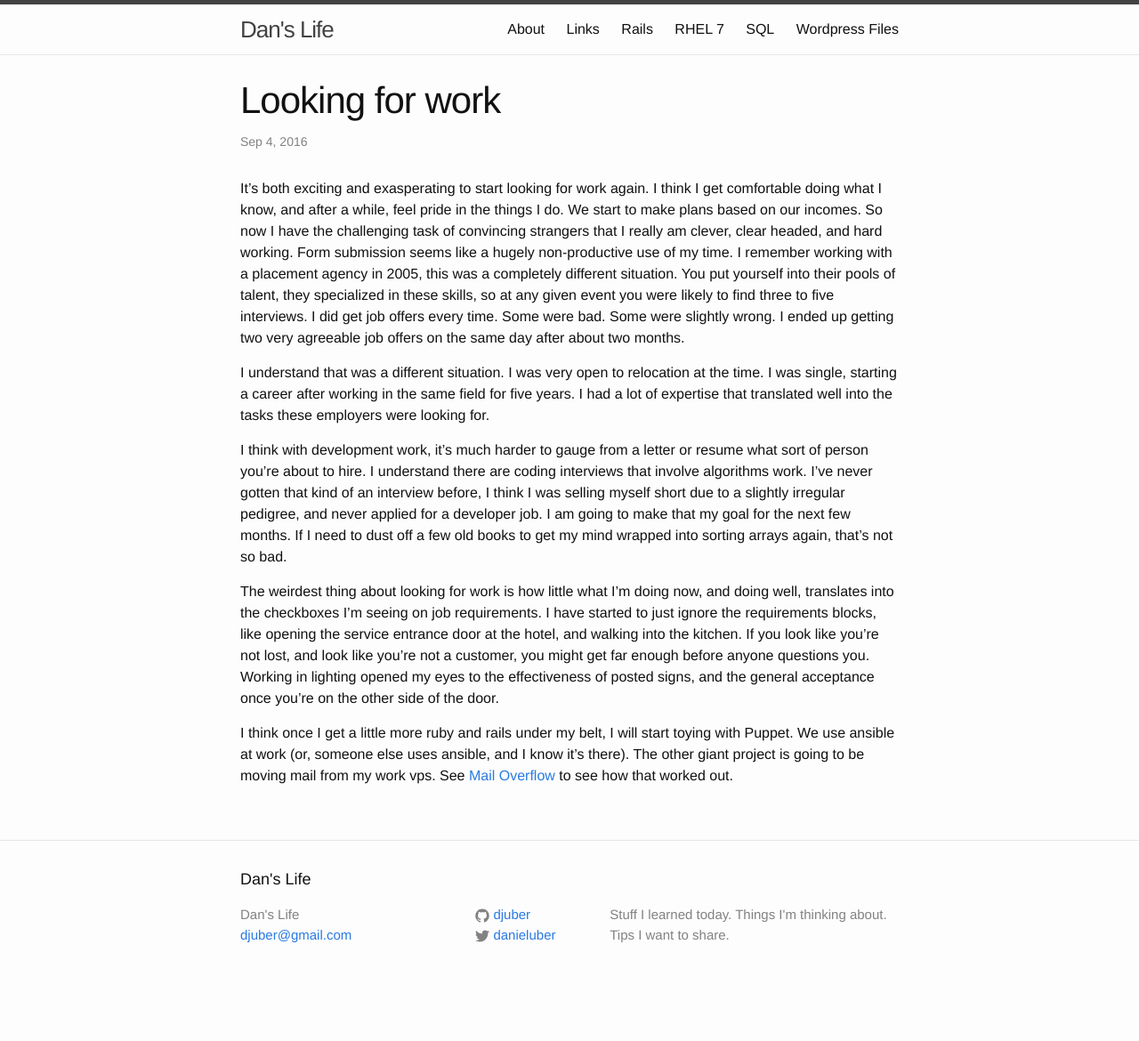
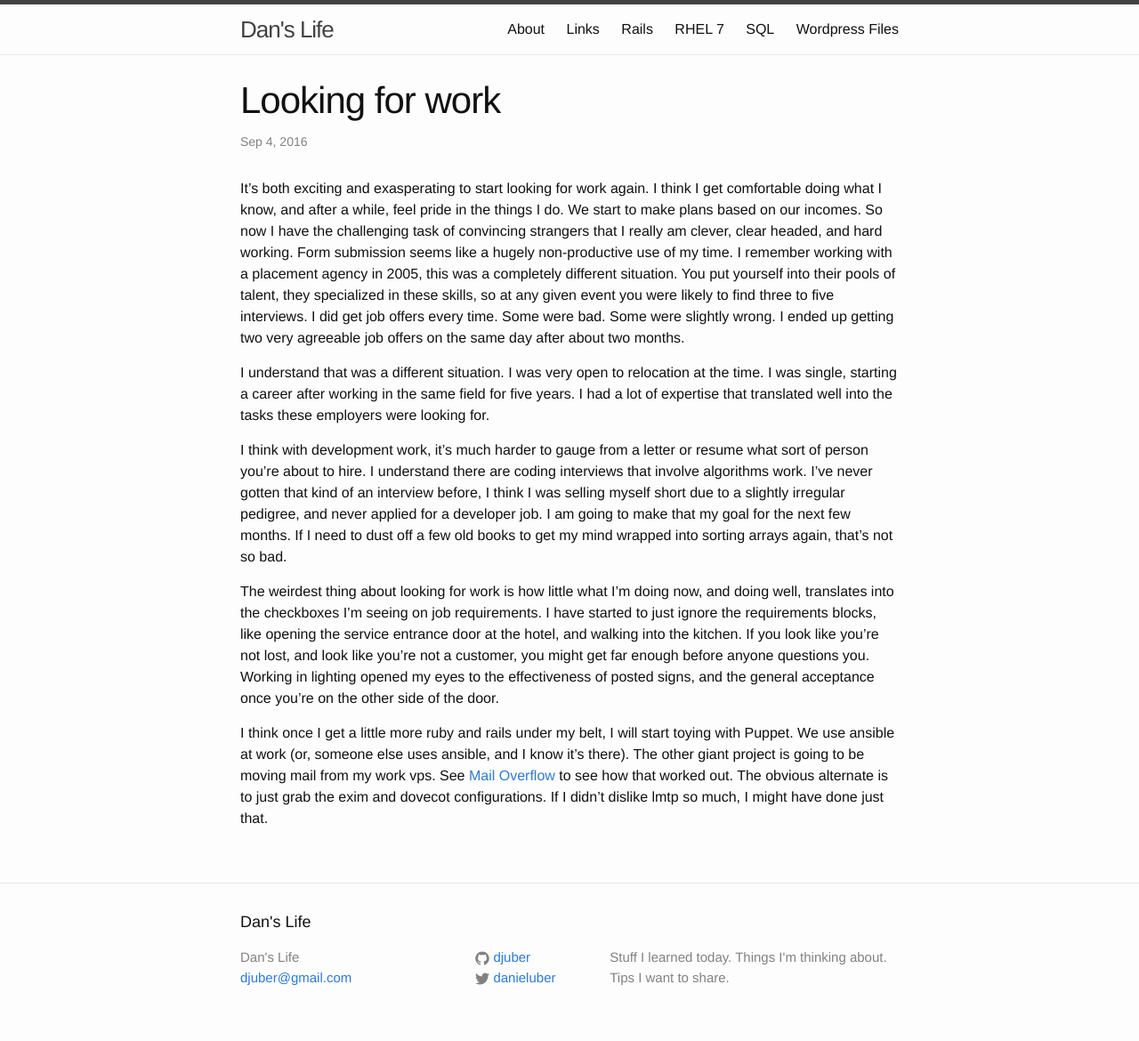
Before and after one commit to djuber/myblog, a Jekyll site: the page built from _posts/2016-09-03-Looking-for-work.markdown, in a window 1280 px wide. Shown: the whole page at 89% size. Built offline with Jekyll 4.4.1, drawn with Linux system fonts in a browser that asks for light colours; before the commit the page ends 1122 px from its top, so only the background shows below that.

Commit message:
automated 2016-09-04-00:24:43

```diff
--- a/_posts/2016-09-03-Looking-for-work.markdown
+++ b/_posts/2016-09-03-Looking-for-work.markdown
@@ -32,4 +32,4 @@ you might get far enough before anyone questions you.
 Working in lighting opened my eyes to the effectiveness of posted signs,
 and the general acceptance once you're on the other side of the door.
 
-I think once I get a little more ruby and rails under my belt, I will start toying with Puppet. We use ansible at work (or, someone else uses ansible, and I know it's there). The other giant project is going to be moving mail from my work vps. See [Mail Overflow](/2016/08/21/Mail-Overflow.html) to see how that worked out.
+I think once I get a little more ruby and rails under my belt, I will start toying with Puppet. We use ansible at work (or, someone else uses ansible, and I know it's there). The other giant project is going to be moving mail from my work vps. See [Mail Overflow](/2016/08/21/Mail-Overflow.html) to see how that worked out. The obvious alternate is to just grab the exim and dovecot configurations. If I didn't dislike lmtp so much, I might have done just that.
```
Also changed, not shown: _posts/2016-09-04-Moving-DNS.markdown (added, +23 -0 lines).
